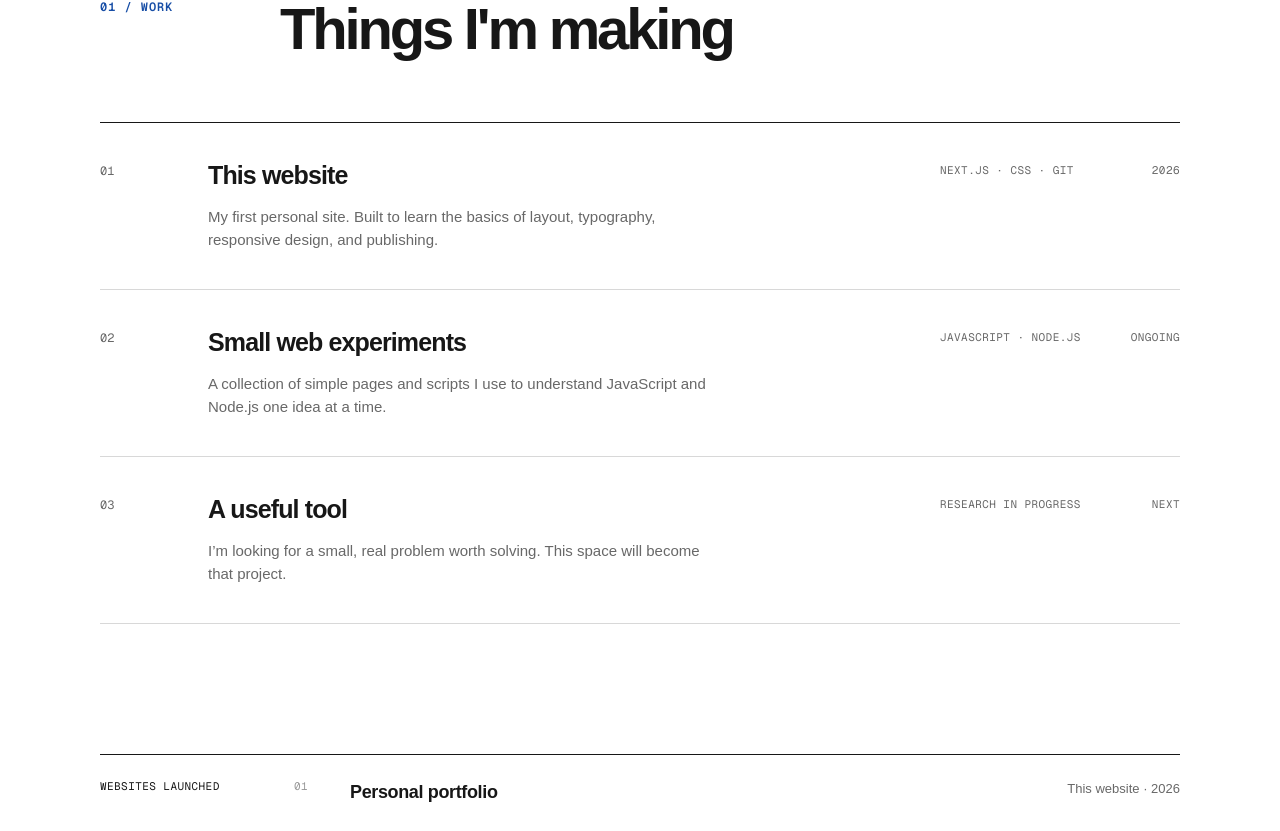
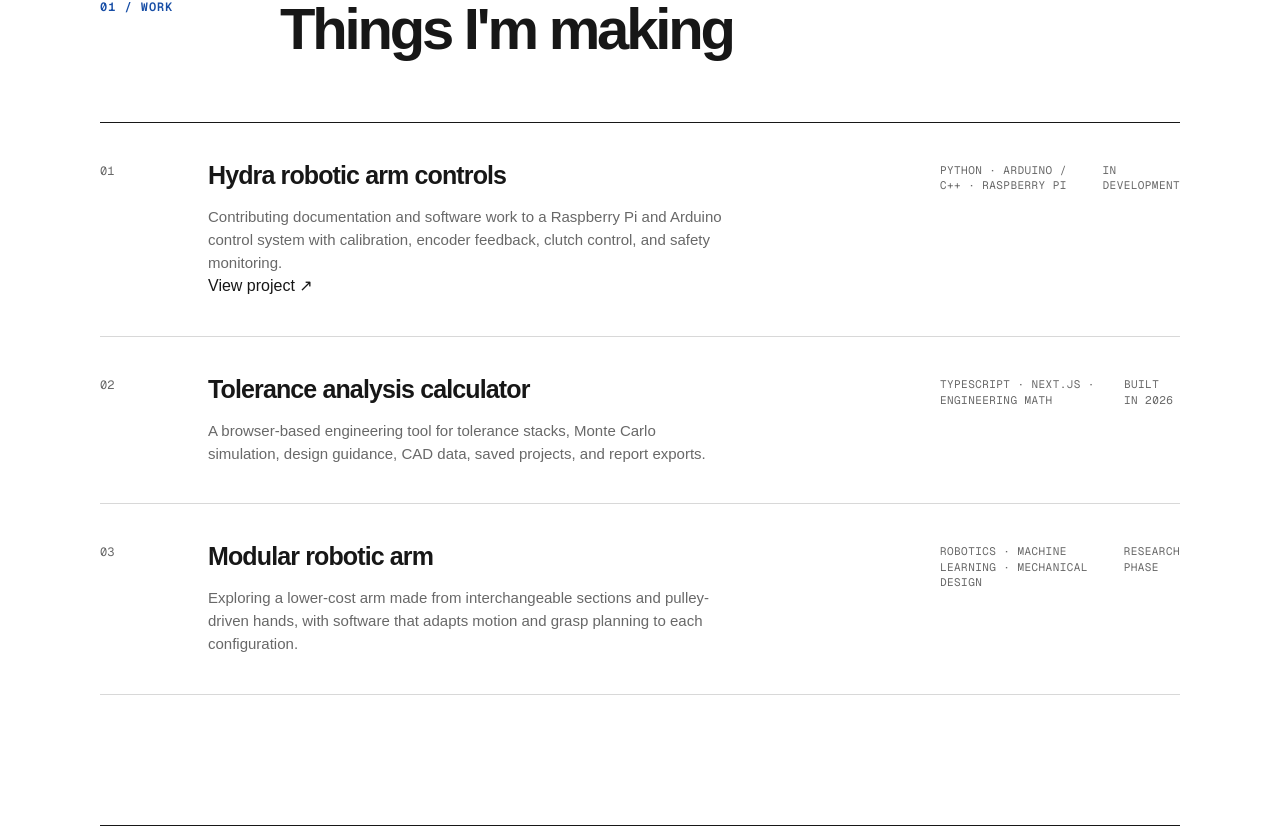
Before and after one commit to WHYDOESTHISWORLDEXIST/stefan-portfolio, a Next.js app: page / in a window 1280 px wide. Shown: the part 909-1740 px from the top of the page. Built offline with nearby package versions, Linux system fonts and the light colour scheme.

Commit message:
Add real current projects

```diff
--- a/app/page.tsx
+++ b/app/page.tsx
@@ -1,21 +1,22 @@
 const projects = [
   {
-    year: '2026',
-    title: 'This website',
-    description: 'My first personal site. Built to learn the basics of layout, typography, responsive design, and publishing.',
-    tools: 'Next.js · CSS · Git',
+    year: 'In development',
+    title: 'Hydra robotic arm controls',
+    description: 'Contributing documentation and software work to a Raspberry Pi and Arduino control system with calibration, encoder feedback, clutch control, and safety monitoring.',
+    tools: 'Python · Arduino / C++ · Raspberry Pi',
+    href: 'https://github.com/eberhart441/hydra',
   },
   {
-    year: 'Ongoing',
-    title: 'Small web experiments',
-    description: 'A collection of simple pages and scripts I use to understand JavaScript and Node.js one idea at a time.',
-    tools: 'JavaScript · Node.js',
+    year: 'Built in 2026',
+    title: 'Tolerance analysis calculator',
+    description: 'A browser-based engineering tool for tolerance stacks, Monte Carlo simulation, design guidance, CAD data, saved projects, and report exports.',
+    tools: 'TypeScript · Next.js · Engineering math',
   },
   {
-    year: 'Next',
-    title: 'A useful tool',
-    description: 'I’m looking for a small, real problem worth solving. This space will become that project.',
-    tools: 'Research in progress',
+    year: 'Research phase',
+    title: 'Modular robotic arm',
+    description: 'Exploring a lower-cost arm made from interchangeable sections and pulley-driven hands, with software that adapts motion and grasp planning to each configuration.',
+    tools: 'Robotics · Machine learning · Mechanical design',
   },
 ];
 
@@ -31,7 +32,7 @@ export default function Home() {
           <a href="#certifications"><span>Certifications</span><strong>0</strong></a>
           <a href="#books"><span>Books published</span><strong>1</strong></a>
           <a href="#websites"><span>Websites launched</span><strong>1</strong></a>
-          <a href="#projects"><span>Current projects</span><strong>2</strong></a>
+          <a href="#projects"><span>Current projects</span><strong>3</strong></a>
         </div>
       </div>
 
@@ -39,7 +40,7 @@ export default function Home() {
         <p className="kicker">Developer in progress</p>
         <h1>Hello, I&apos;m Stefan.</h1>
         <p className="intro">I&apos;m learning to build for the web. This is where I keep track of what I&apos;ve made, what I&apos;m figuring out, and what comes next.</p>
-        <div className="heroMeta"><a href="#work">See what I&apos;m working on ↓</a><span>Last updated August 2026</span></div>
+        <div className="heroMeta"><a href="#projects">See what I&apos;m working on ↓</a><span>Last updated August 2026</span></div>
       </section>
 
       <section className="work shell" id="projects">
@@ -48,7 +49,11 @@ export default function Home() {
           {projects.map((project, index) => (
             <article className="project" key={project.title}>
               <span className="projectNumber">0{index + 1}</span>
-              <div><h3>{project.title}</h3><p>{project.description}</p></div>
+              <div>
+                <h3>{project.title}</h3>
+                <p>{project.description}</p>
+                {'href' in project && project.href ? <a href={project.href} target="_blank" rel="noreferrer">View project ↗</a> : null}
+              </div>
               <div className="projectMeta"><span>{project.tools}</span><span>{project.year}</span></div>
             </article>
           ))}
```
